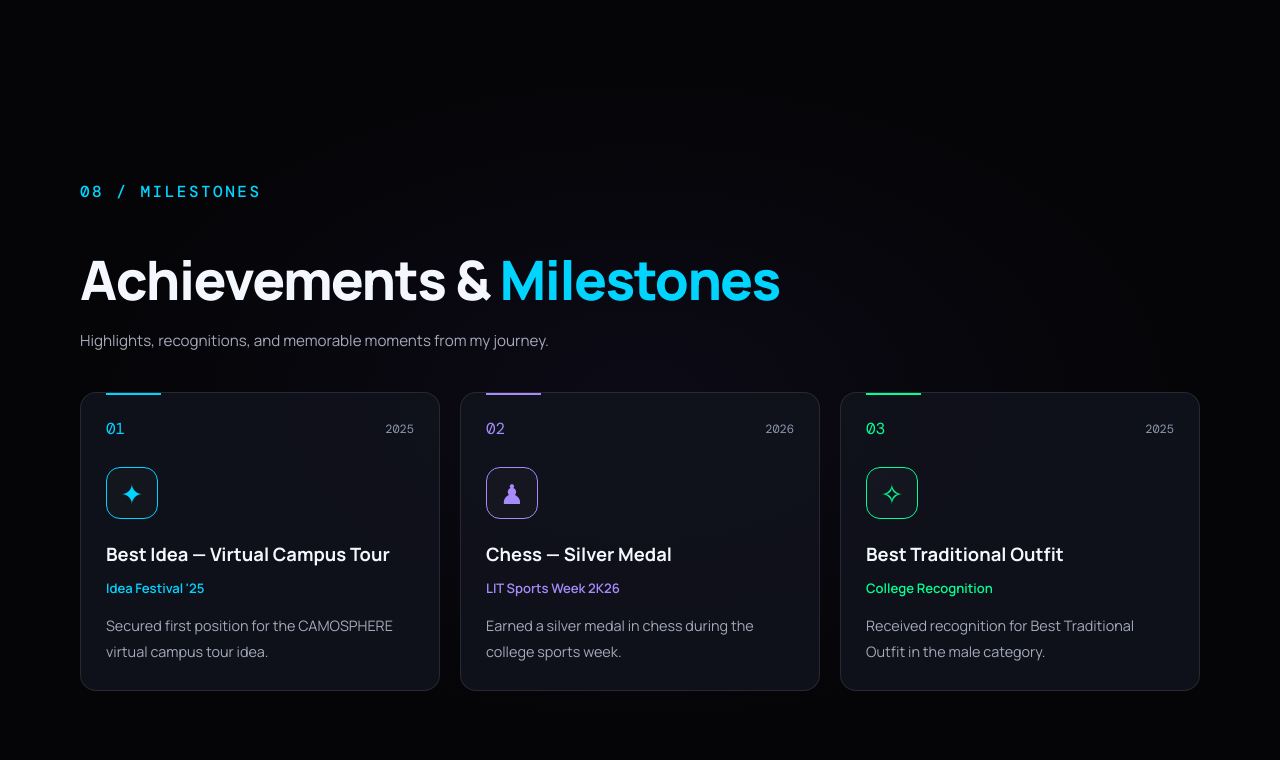
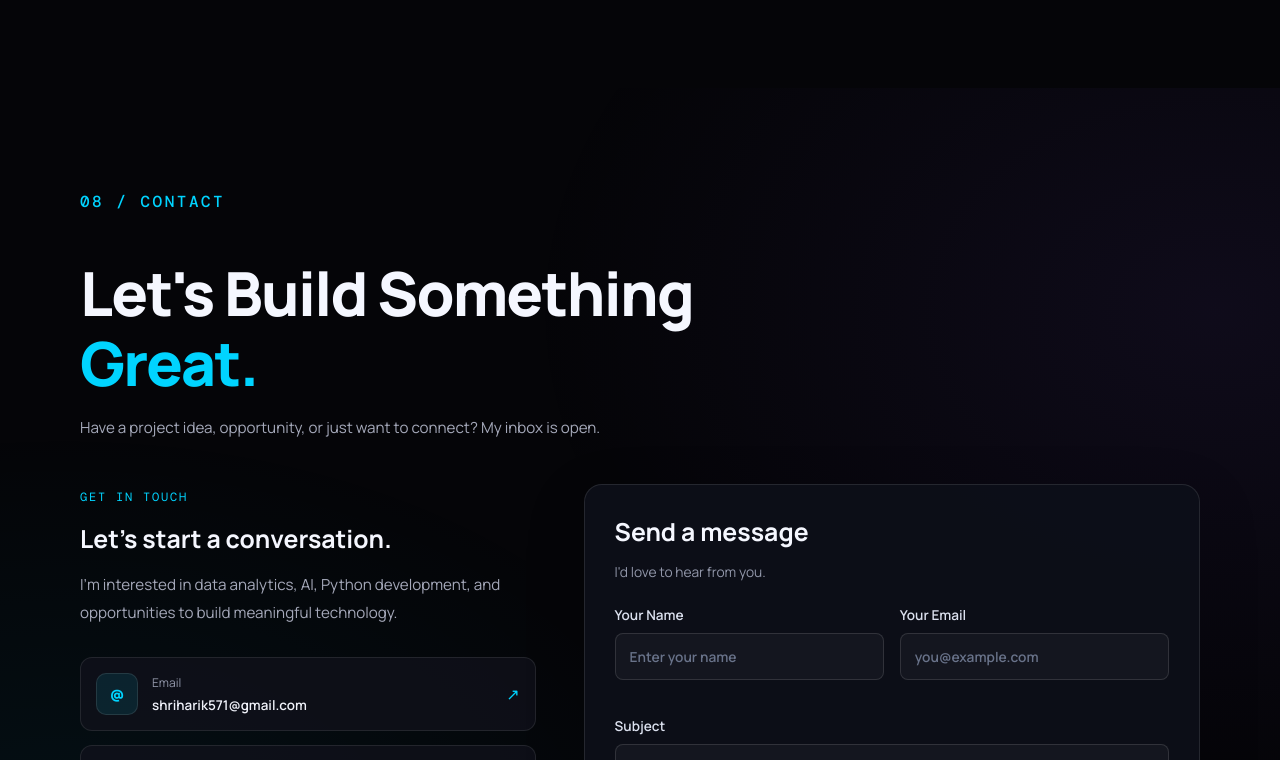
Before and after one commit to Shrihari-Kulkarni04/Shrihari-Portfolio, a React (Vite) app: page / in a window 1280 px wide. Shown: the part 8280-9040 px from the top of the page. Built offline with nearby package versions, Linux system fonts and the light colour scheme.

Commit message:
Add academic performance stats to hero section

```diff
--- a/src/App.jsx
+++ b/src/App.jsx
@@ -9,7 +9,6 @@ import Certificates from "./components/Certificates";
 import Skills from "./components/Skills";
 import Resume from "./components/Resume";
 import Experience from "./components/Experience";
-import Milestones from "./components/Milestones";
 import Contact from "./components/Contact";
 import Footer from "./components/Footer";
 function App() {
@@ -29,7 +28,6 @@ function App() {
     <Skills />
     <Resume />
     <Experience />
-    <Milestones />
     <Contact />
     <main>
     </main>
--- a/src/components/Contact.jsx
+++ b/src/components/Contact.jsx
@@ -79,7 +79,7 @@ function Contact() {
     <section className="contact-section" id="contact">
       <div className="contact-container">
         <span className="section-eyebrow">
-          09 / CONTACT
+          08 / CONTACT
         </span>
 
         <div className="contact-heading">
--- a/src/components/Milestones.jsx
+++ /dev/null
@@ -1,80 +0,0 @@
-import React from "react";
-
-const milestones = [
-  {
-    number: "01",
-    title: "Best Idea — Virtual Campus Tour",
-    subtitle: "Idea Festival '25",
-    detail:
-      "Secured first position for the CAMOSPHERE virtual campus tour idea.",
-    year: "2025",
-    accent: "cyan",
-  },
-  {
-    number: "02",
-    title: "Chess — Silver Medal",
-    subtitle: "LIT Sports Week 2K26",
-    detail:
-      "Earned a silver medal in chess during the college sports week.",
-    year: "2026",
-    accent: "violet",
-  },
-  {
-    number: "03",
-    title: "Best Traditional Outfit",
-    subtitle: "College Recognition",
-    detail:
-      "Received recognition for Best Traditional Outfit in the male category.",
-    year: "2025",
-    accent: "green",
-  },
-];
-
-function Milestones() {
-  return (
-    <section className="milestones-section" id="milestones">
-      <div className="milestones-container">
-        <span className="section-eyebrow">
-          08 / MILESTONES
-        </span>
-
-        <div className="milestones-heading">
-          <h2>
-            Achievements & <span>Milestones</span>
-          </h2>
-          <p>
-            Highlights, recognitions, and memorable moments from my journey.
-          </p>
-        </div>
-
-        <div className="milestones-grid">
-          {milestones.map((item) => (
-            <article
-              className={`milestone-card milestone-${item.accent}`}
-              key={item.number}
-            >
-              <div className="milestone-card-top">
-                <span className="milestone-number">{item.number}</span>
-                <span className="milestone-year">{item.year}</span>
-              </div>
-
-              <div className="milestone-symbol" aria-hidden="true">
-                {item.number === "01"
-                  ? "✦"
-                  : item.number === "02"
-                    ? "♟"
-                    : "✧"}
-              </div>
-
-              <h3>{item.title}</h3>
-              <h4>{item.subtitle}</h4>
-              <p>{item.detail}</p>
-            </article>
-          ))}
-        </div>
-      </div>
-    </section>
-  );
-}
-
-export default Milestones;
```
